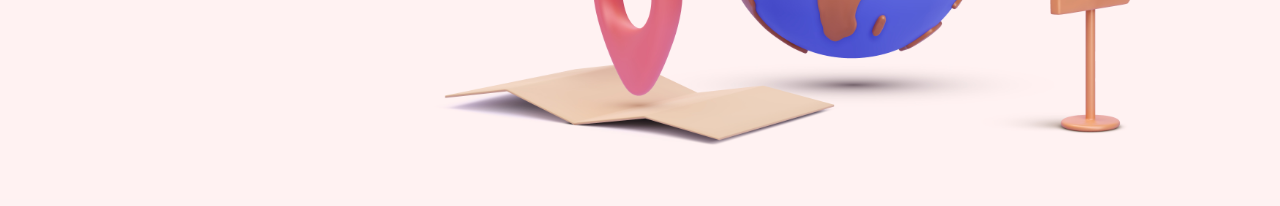
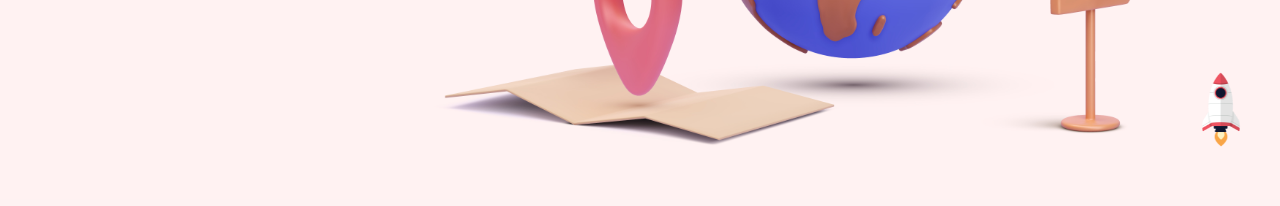
Before and after one commit to soumyaranjan-panda/SIHv3, a React (Create React App) app: page / in a window 1280 px wide. Shown: the part 540-746 px from the top of the page. Built offline with nearby package versions, Linux system fonts and the light colour scheme; what @ubilabs/google-maps-react-hooks would draw is missing.

Commit message:
added rocket

```diff
--- a/src/App.js
+++ b/src/App.js
@@ -6,6 +6,7 @@ import Main from "./components/main/Main"
 import Features from "./components/features/Features";
 import Testimonials from "./components/testimonials/Testimonials";
 import Testimonials2 from "./components/testimonials/Testimonials2";
+import Rocket1 from "./components/rocket/Rocket1";
 
 function App() {
   return (
@@ -16,6 +17,7 @@ function App() {
       <Features/>
       <Main/>
       <Testimonials2/>
+      <Rocket1/>
       <Footerr />
     </div>
   );
--- /dev/null
+++ b/src/components/rocket/Rocket.scss
@@ -0,0 +1,21 @@
+.scroll-top{
+    position: fixed;
+    bottom:6.5rem; right:1.2rem;
+    z-index: 100;
+}
+
+.scroll-top img{
+    width:5rem;
+    animation: float 3s linear infinite;
+}
+
+@keyframes float{
+    100%, 0%{
+        transform: translateY(0rem);
+    }
+
+    50%{
+        transform: translateY(-3rem);
+    }
+
+}
--- /dev/null
+++ b/src/components/rocket/Rocket1.jsx
@@ -0,0 +1,12 @@
+import React from "react";
+import "./Rocket.scss";
+
+const Rocket1 = () => {
+  return (
+    <a href="#home" class="scroll-top">
+      <img src="./scroll-img.png" alt="" />
+    </a>
+  );
+};
+
+export default Rocket1;
```
Also changed, not shown: public/scroll-img.png (added).
